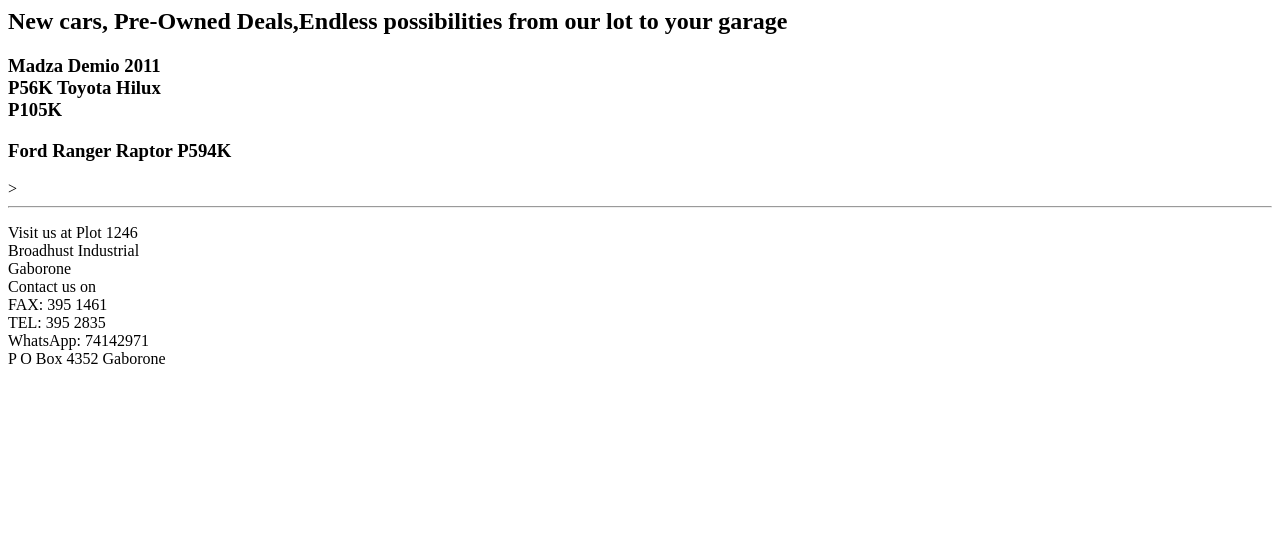
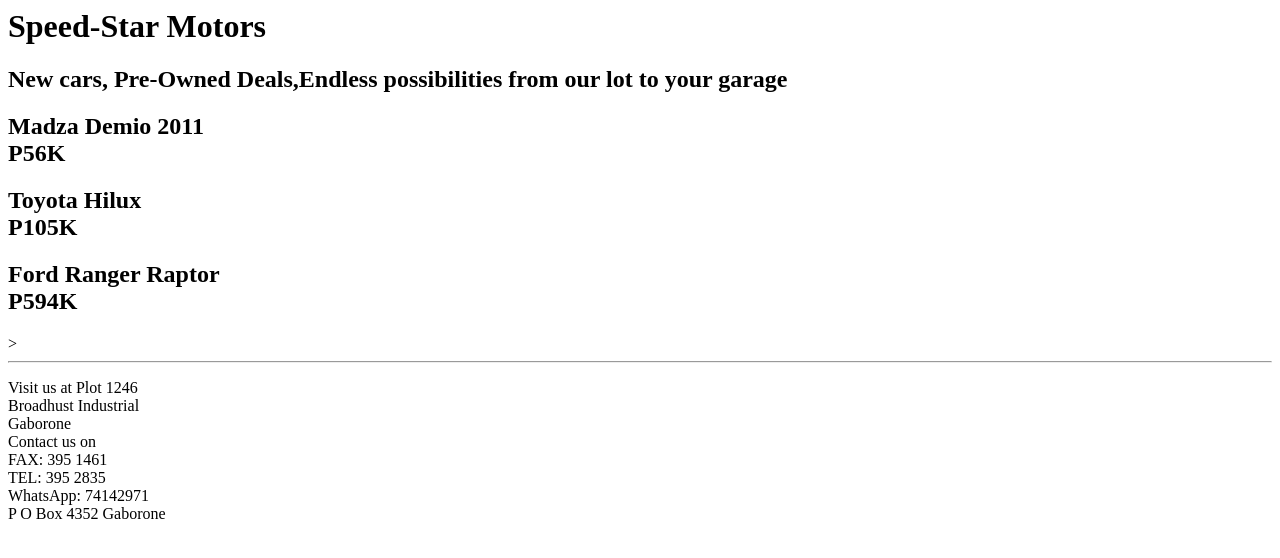
Before and after one commit to Bida24-108/SpeedstarMotors, a plain HTML site: page index.html in a window 1280 px wide. Drawn offline with Linux system fonts and the light colour scheme.

Commit message:
Update index.html

```diff
--- a/index.html
+++ b/index.html
@@ -3,8 +3,9 @@
 <title>Speed-Star Motors</title>
 </head>
 <body>
+  <h1>Speed-Star Motors</h1>
 <h2>New cars, Pre-Owned Deals,Endless possibilities from our lot to your garage</h2>
-<h3>Madza Demio 2011<br>P56K Toyota Hilux<br>P105K</h3><h3>Ford Ranger Raptor P594K</h3>>
+<h2>Madza Demio 2011<br>P56K</h2><h2>Toyota Hilux<br>P105K</h2><h2>Ford Ranger Raptor<br>P594K</h2>>
 <hr />
 <p>Visit us at Plot 1246 <br>Broadhust Industrial<br>Gaborone<br>Contact us on<br>FAX: 395 1461<br>TEL: 395 2835<br>WhatsApp: 74142971<br>P O Box 4352 Gaborone</p>
 </body>
```
